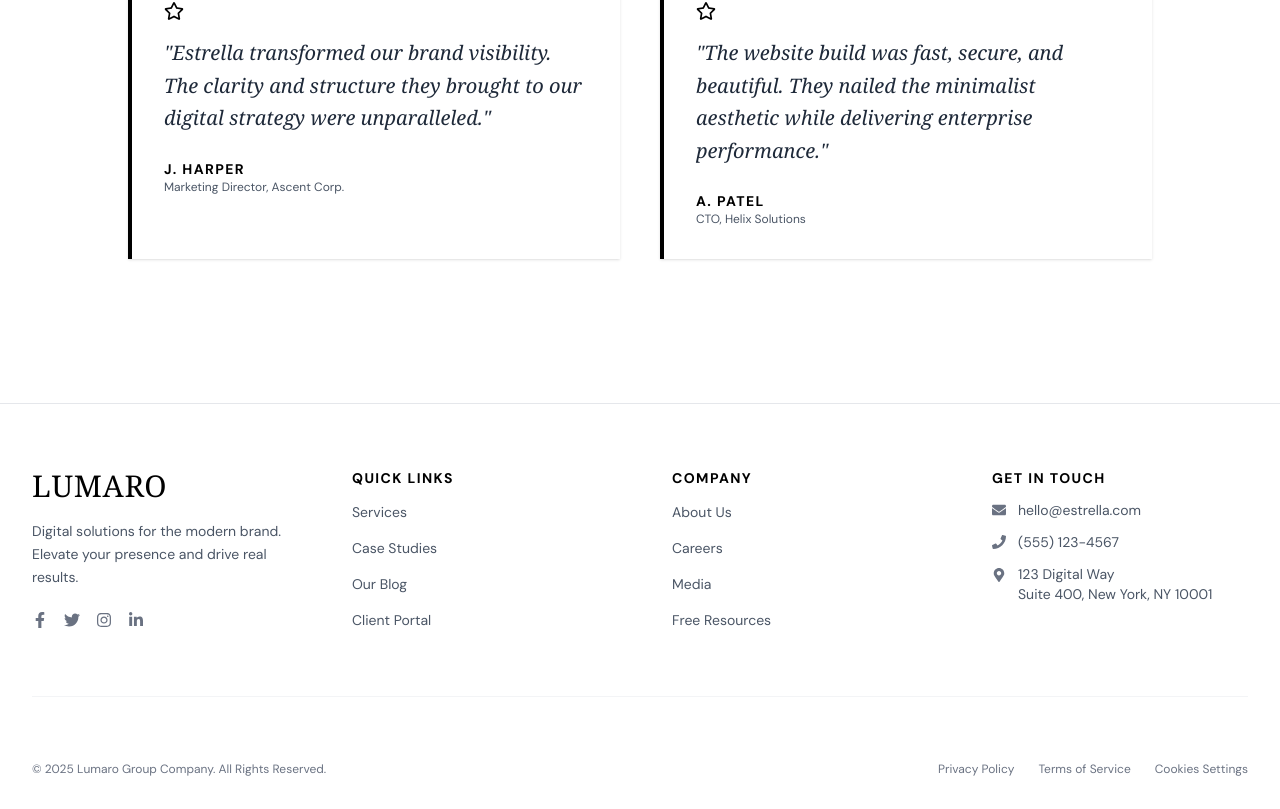
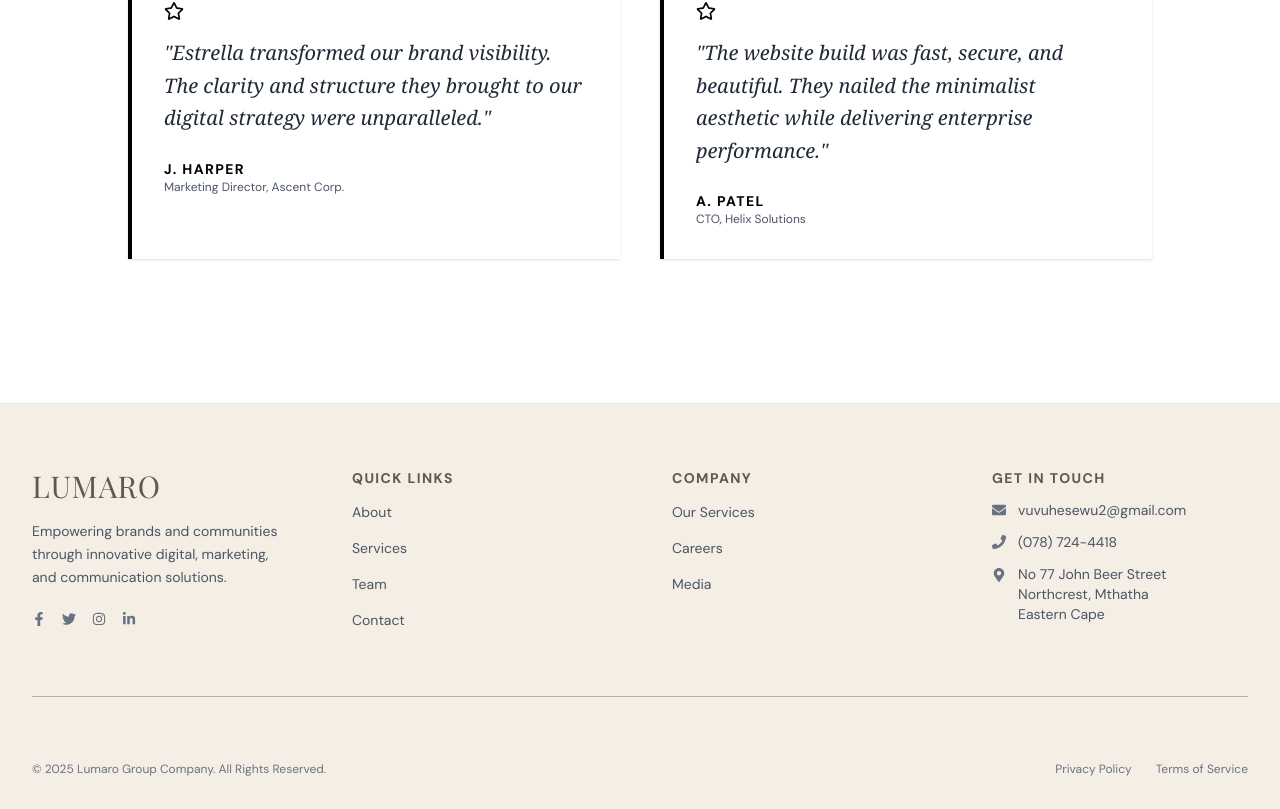
Before and after one commit to InolofatsengMotloba/lumaro-website, a Next.js app: page / in a window 1280 px wide. Shown: the part 2236-3045 px from the top of the page. Built offline with nearby package versions, Linux system fonts and the light colour scheme.

Commit message:
Update Footer styling: colours, text & links

```diff
--- a/components/Footer.js
+++ b/components/Footer.js
@@ -12,38 +12,28 @@ import {
 
 // Data for navigation groups
 const quickLinks = [
+  { name: "About", href: "/about" },
   { name: "Services", href: "/services" },
-  { name: "Case Studies", href: "/portfolio" },
-  { name: "Our Blog", href: "/blog" },
-  { name: "Client Portal", href: "/login" },
+  { name: "Team", href: "/team" },
+  { name: "Contact", href: "/contact" },
 ];
 
 const companyLinks = [
-  { name: "About Us", href: "/about" },
+  { name: "Our Services", href: "/services" },
   { name: "Careers", href: "/careers" },
   { name: "Media", href: "/media" },
-  { name: "Free Resources", href: "/resources" },
 ];
 
 const legalLinks = [
   { name: "Privacy Policy", href: "/privacy" },
   { name: "Terms of Service", href: "/terms" },
-  { name: "Cookies Settings", href: "/cookies" },
-];
-
-// Re-use the header's social links, adding LinkedIn for a business focus
-const socialIcons = [
-  { icon: FaFacebookF, href: "https://facebook.com", label: "Facebook" },
-  { icon: FaTwitter, href: "https://twitter.com", label: "Twitter" },
-  { icon: FaInstagram, href: "https://instagram.com", label: "Instagram" },
-  { icon: FaLinkedinIn, href: "https://linkedin.com", label: "LinkedIn" },
 ];
 
 // Helper component for link groups
 const FooterLinkGroup = ({ title, links }) => (
   <div className="flex flex-col space-y-3">
     {/* Title uses the same uppercase, wide-tracking, sans-serif style as the header's navigation */}
-    <h3 className="text-sm font-semibold uppercase tracking-widest text-black mb-3">
+    <h3 className="text-sm font-bold uppercase tracking-widest text-[#63564d] mb-3">
       {title}
     </h3>
     <ul className="space-y-3">
@@ -65,32 +55,57 @@ export default function Footer() {
   const currentYear = new Date().getFullYear();
 
   return (
-    <footer className="bg-white border-t border-gray-200 mt-16 pt-16 pb-8 px-8">
+    <footer className="bg-[#f4eee5] border-t border-gray-200 mt-16 pt-16 pb-8 px-8">
       {/* Main Grid Section: Quick Links, Contact, Company Info */}
       <div className="max-w-7xl mx-auto grid grid-cols-2 gap-8 md:grid-cols-4 md:gap-16">
         {/* Company Logo/Tagline (Matches Header's Serif Font) */}
         <div className="col-span-2 md:col-span-1 space-y-4">
           <Link
             href="/"
-            className="text-3xl font-serif font-normal tracking-wide text-black block"
+            className="heading-font text-3xl font-serif font-normal tracking-wide text-[#63564d] block"
           >
             LUMARO
           </Link>
           <p className="text-gray-600 text-sm leading-relaxed max-w-xs">
-            Digital solutions for the modern brand. Elevate your presence and
-            drive real results.
+            Empowering brands and communities through innovative digital,
+            marketing, and communication solutions.
           </p>
+
           <div className="flex space-x-4 pt-2">
-            {socialIcons.map((item) => (
             <Link
-                key={item.label}
-                href={item.href}
-                aria-label={item.label}
-                className="text-gray-500 hover:text-black transition-colors duration-200"
+              href="https://facebook.com"
+              aria-label="Facebook"
+              className="text-gray-500 hover:text-blue-600 transition-colors duration-200"
+              target="_blank"
             >
-                <item.icon size={16} />
+              <FaFacebookF size={14} />
             </Link>
-            ))}
+            <Link
+              href="https://twitter.com"
+              aria-label="Twitter"
+              className="text-gray-500 hover:text-blue-400 transition-colors duration-200"
+              target="_blank"
+            >
+              <FaTwitter size={14} />
+            </Link>
+
+            <Link
+              href="https://instagram.com"
+              aria-label="Instagram"
+              className="text-gray-500 hover:text-pink-600 transition-colors duration-200"
+              target="_blank"
+            >
+              <FaInstagram size={14} />
+            </Link>
+
+            <Link
+              href="https://linkedin.com"
+              aria-label="LinkedIn"
+              className="text-gray-500 hover:text-[#0A66C2] transition-colors duration-200"
+              target="_blank"
+            >
+              <FaLinkedinIn size={14} />
+            </Link>
           </div>
         </div>
 
@@ -102,49 +117,52 @@ export default function Footer() {
 
         {/* Get in Touch Section */}
         <div className="flex flex-col space-y-4">
-          <h3 className="text-sm font-semibold uppercase tracking-widest text-black mb-3">
+          <h3 className="text-sm font-bold uppercase tracking-widest text-[#63564d] mb-3">
             GET IN TOUCH
           </h3>
           <ul className="space-y-3">
             <li className="flex items-center space-x-3">
               <FaEnvelope className="text-gray-500" size={14} />
               <a
-                href="mailto:hello@estrella.com"
-                className="text-gray-600 text-sm hover:text-black"
+                href="mailto:vuvuhesewu2@gmail.com"
+                className="text-gray-600 text-sm hover:text-black transition-colors duration-200"
               >
-                hello@estrella.com
+                vuvuhesewu2@gmail.com
               </a>
             </li>
             <li className="flex items-center space-x-3">
               <FaPhone className="text-gray-500" size={14} />
               <a
-                href="tel:+15551234567"
-                className="text-gray-600 text-sm hover:text-black"
+                href="tel:+27787244418"
+                className="text-gray-600 text-sm hover:text-black transition-colors duration-200"
               >
-                (555) 123-4567
+                (078) 724-4418
               </a>
             </li>
+            {/* Address */}
+            <a href="https://maps.app.goo.gl/6WEKLBpKbC6UK78c6" target="_blank">
               <li className="flex items-start space-x-3">
                 <FaMapMarkerAlt className="text-gray-500 mt-1" size={14} />
-              <address className="not-italic text-gray-600 text-sm hover:text-black">
-                123 Digital Way
+                <address className="not-italic text-gray-600 text-sm hover:text-black transition-colors duration-200">
+                  No 77 John Beer Street
                   <br />
-                Suite 400, New York, NY 10001
+                  Northcrest, Mthatha
+                  <br />
+                  Eastern Cape
                 </address>
               </li>
+            </a>
           </ul>
         </div>
       </div>
 
       {/* Separator Line for the Legal/Copyright Bar */}
-      <div className="border-t border-gray-100 my-10 md:my-16 max-w-7xl mx-auto"></div>
+      <div className="border-t border-[#bcada3] my-10 md:my-16 max-w-7xl mx-auto"></div>
 
       {/* Bottom Legal Bar */}
       <div className="max-w-7xl mx-auto flex flex-col md:flex-row md:justify-between md:items-center space-y-4 md:space-y-0 text-xs text-gray-500">
         {/* Copyright */}
-        <p>
-          &copy; {currentYear} Lumaro Group Company. All Rights Reserved.
-        </p>
+        <p>&copy; {currentYear} Lumaro Group Company. All Rights Reserved.</p>
 
         {/* Legal Links (Horizontal) */}
         <nav>
```
Lines whose indentation alone changed are shown as unchanged.
